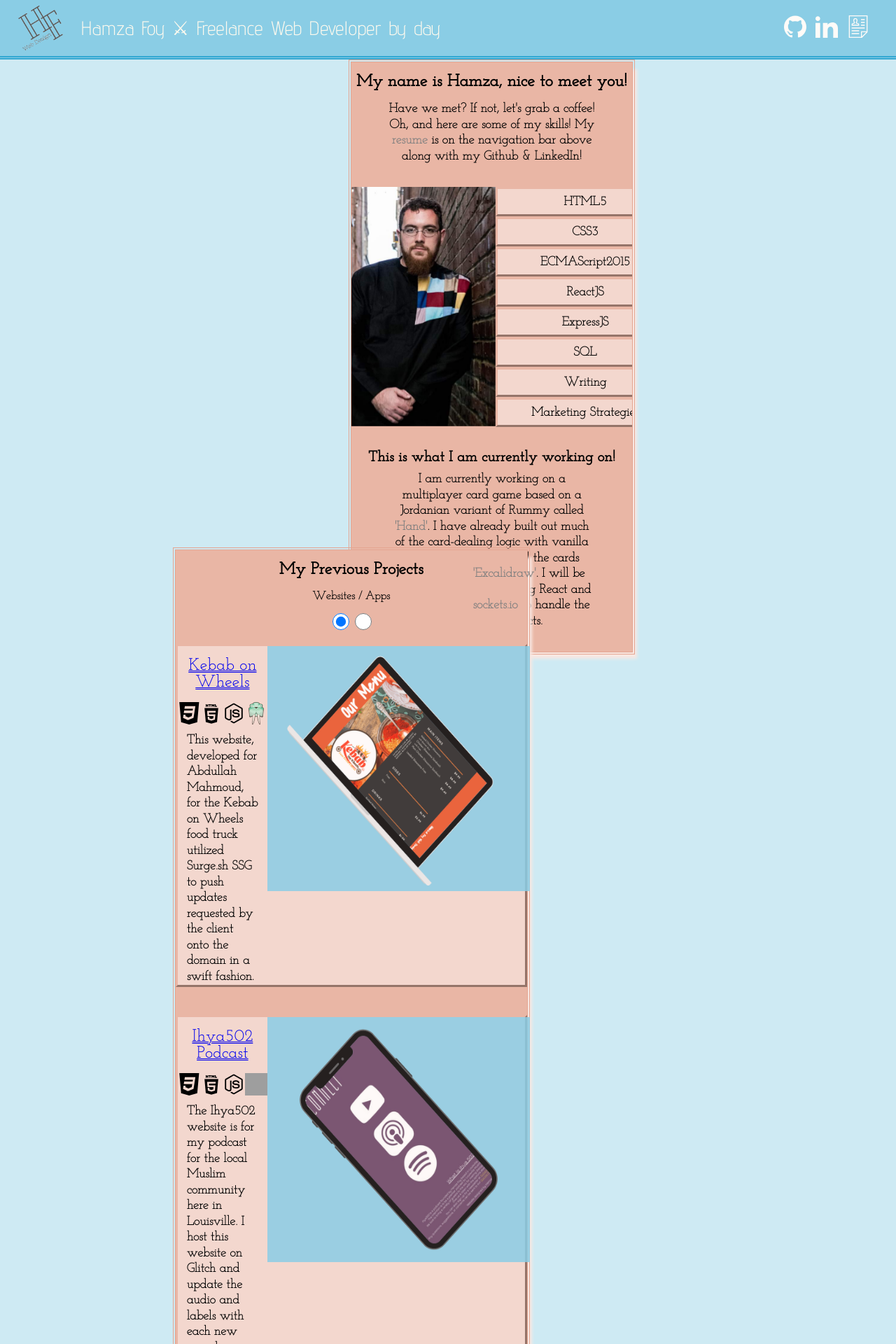
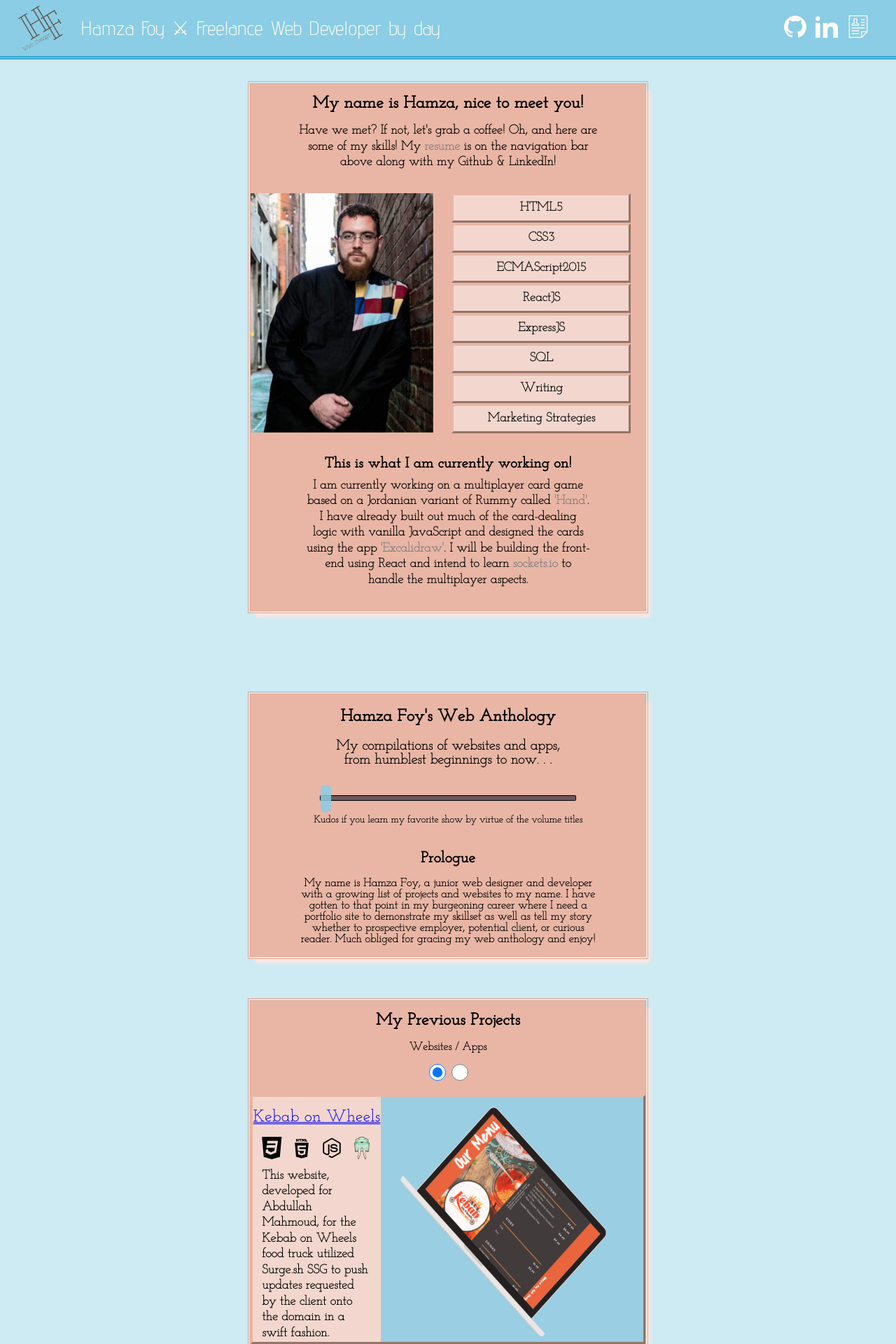
Before and after one commit to hamzafoy/hamza_foy_portfolio, a React (Create React App) app in the folder hamza-foy-portfolio/: page / in a window 1280 px wide. Shown: the top 1920 px of the page at 70% size. Built offline with nearby package versions, Linux system fonts and the light colour scheme; grey boxes are pictures that could not be loaded.

Commit message:
attempt to redress the issues in CSS Grid. Swapping for all Flexbox for both desktop and mobile viewports for now.

```diff
--- a/hamza-foy-portfolio/src/App.css
+++ b/hamza-foy-portfolio/src/App.css
@@ -8,10 +8,11 @@
 @media (min-width: 860px) {
 
 .App {
-  display: grid;
-  grid-template-columns: 20% 20% 20% 20% 20%;
-  grid-template-rows: 120px 120px 220px 220px 220px 220px 220px 220px 220px 220px 220px 220px 220px 220px 220px 220px;
-  background-color: #CEEAF3;
+  display: flex;
+  flex-direction: column;
+  justify-content: space-evenly;
+  align-items: center;
+  width: 55vw;
 }
 
 }
--- a/hamza-foy-portfolio/src/Footer/Footer.css
+++ b/hamza-foy-portfolio/src/Footer/Footer.css
@@ -6,6 +6,7 @@
     justify-content: space-between;
     align-items: center;
     height: 7.5vh;
+    width: 100%;
     background-color: #8ACDE5;
     border-top: thick double #34A8D2;
 }
--- a/hamza-foy-portfolio/src/Resume/Resume.css
+++ b/hamza-foy-portfolio/src/Resume/Resume.css
@@ -2,7 +2,7 @@
 @font-face {font-family: "JosefinSlab-Thin"; src: url("./JosefinSlab-Thin.ttf"); }
 
 .resume-container {
-    margin: 12vh 0;
+    margin: 15vh 0;
     padding: 0 0;
     color: black;
     background-color: #e9b6a5;
@@ -174,10 +174,7 @@
 }
 
 .resume-container {
-    grid-column-start: 3;
-    grid-column-end: 5;
-    grid-row-start: 2;
-    grid-row-end: 6;
+    align-self: center;
     color: black;
     background-color: #e9b6a5;
     box-shadow: 6.5px 9.5px 4px #f8e8e2;
--- a/hamza-foy-portfolio/src/Timeline/Timeline.css
+++ b/hamza-foy-portfolio/src/Timeline/Timeline.css
@@ -112,15 +112,10 @@
 } */
 
 .timeline-container {
-    grid-column-start: 3;
-    grid-column-end: 5;
-    grid-row-start: 14;
-    grid-row-end: auto;
     color: black;
     background-color: #e9b6a5;
     box-shadow: 6.5px 9.5px 4px #f8e8e2;
     outline: 4px double #e4a591;
-    width: auto;
     margin: 0 0;
 }
 
--- a/hamza-foy-portfolio/src/Works/Works.css
+++ b/hamza-foy-portfolio/src/Works/Works.css
@@ -112,11 +112,6 @@
 } */
 
 .works-container {
-    grid-column-start: 2;
-    grid-column-end: 4;
-    grid-row-start: 7;
-    grid-row-end: 12;
-    width: auto;
     color: black;
     background-color: #e9b6a5;
     box-shadow: 6.5px 9.5px 4px #f8e8e2;
--- a/hamza-foy-portfolio/src/index.css
+++ b/hamza-foy-portfolio/src/index.css
@@ -6,3 +6,9 @@ body {
   margin: 0;
   scroll-behavior: smooth;
 }
+
+#root {
+  display: flex;
+  flex-direction: column;
+  align-items: center;
+}
```
